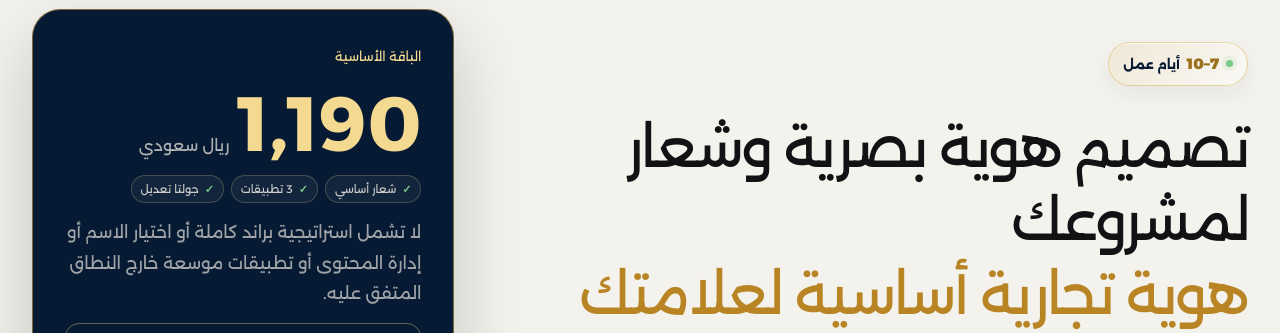
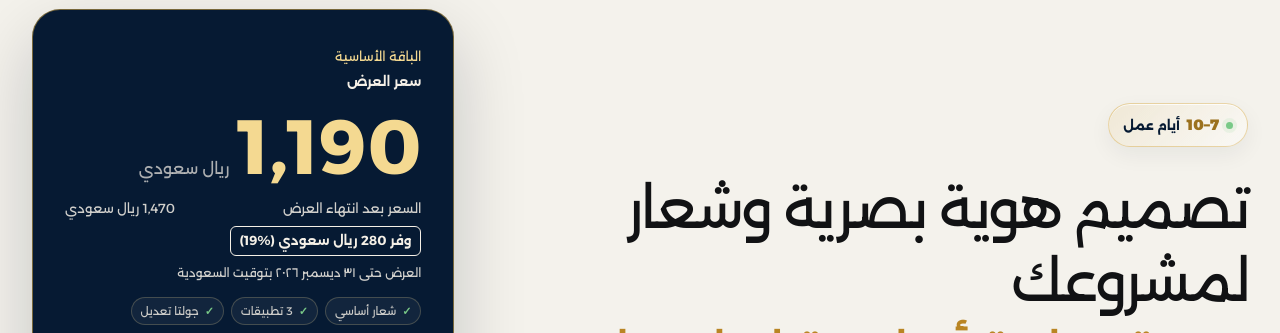
Before and after one commit to mohammedrashad2011-ui/Dewank-2026-website, a Next.js app: page /offers/visual-identity in a window 1280 px wide. Shown: the part 205-538 px from the top of the page. Built offline with nearby package versions, Linux system fonts and the light colour scheme; no server answers.

Commit message:
feat(pricing): apply shared promotion panel to visual-identity ar

```diff
--- a/app/(ar)/offers/visual-identity/page.tsx
+++ b/app/(ar)/offers/visual-identity/page.tsx
@@ -1,3 +1,4 @@
+import { PromotionalPrice } from "@/app/(ar)/offers/promotional-price";
 import { resolveCurrentOfferPrice } from "@/app/(ar)/offers/offer-pricing";
 import "@/app/components/crm-contact-preview.css";
 import { crmVisible } from "@/app/lib/crm/capture-mode";
@@ -6,7 +7,7 @@ import type { Metadata } from "next";
 import Link from "next/link";
 import { Footer, Header } from "../../../components/site-shell";
 import { createMetadata, organizationId, siteUrl, servedMarkets } from "../../../lib/seo";
-import { MiniIdentityPrice, MiniIdentitySticky, MiniIdentityWhatsApp } from "./localized-mini-identity";
+import { MiniIdentitySticky, MiniIdentityWhatsApp } from "./localized-mini-identity";
 import { IdentityReel } from "./identity-reel";
 import { IdentityCaseFile, IdentityProblems, IdentitySectors, identityExtraFaqs } from "./identity-extras";
 import { InlineOfferPrice } from "../inline-offer-price";
@@ -105,7 +106,7 @@ export default function MiniVisualIdentityOffer() {
         </div>
         <aside className="offer-price-panel mini-identity-price-panel">
           <small>الباقة الأساسية</small>
-          <MiniIdentityPrice />
+          <PromotionalPrice offerKey="mini-visual-identity" />
           <div className="offer-trust-inline"><span>شعار أساسي</span><span>3 تطبيقات</span><span>جولتا تعديل</span></div>
           <p>لا تشمل استراتيجية براند كاملة أو اختيار الاسم أو إدارة المحتوى أو تطبيقات موسعة خارج النطاق المتفق عليه.</p>
           <p className="vi-assure">جولتا تعديل ضمن السعر بعد عرض الاتجاه الأولي.</p>
```
